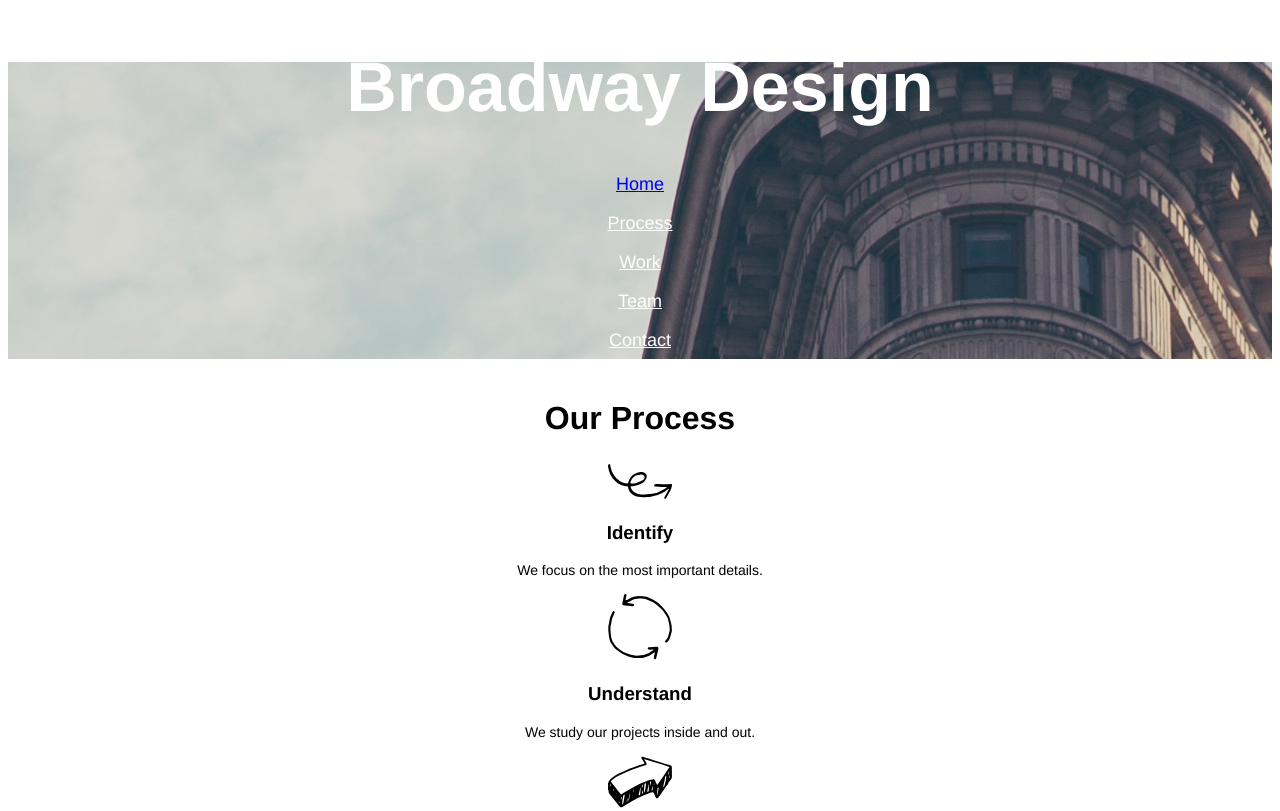
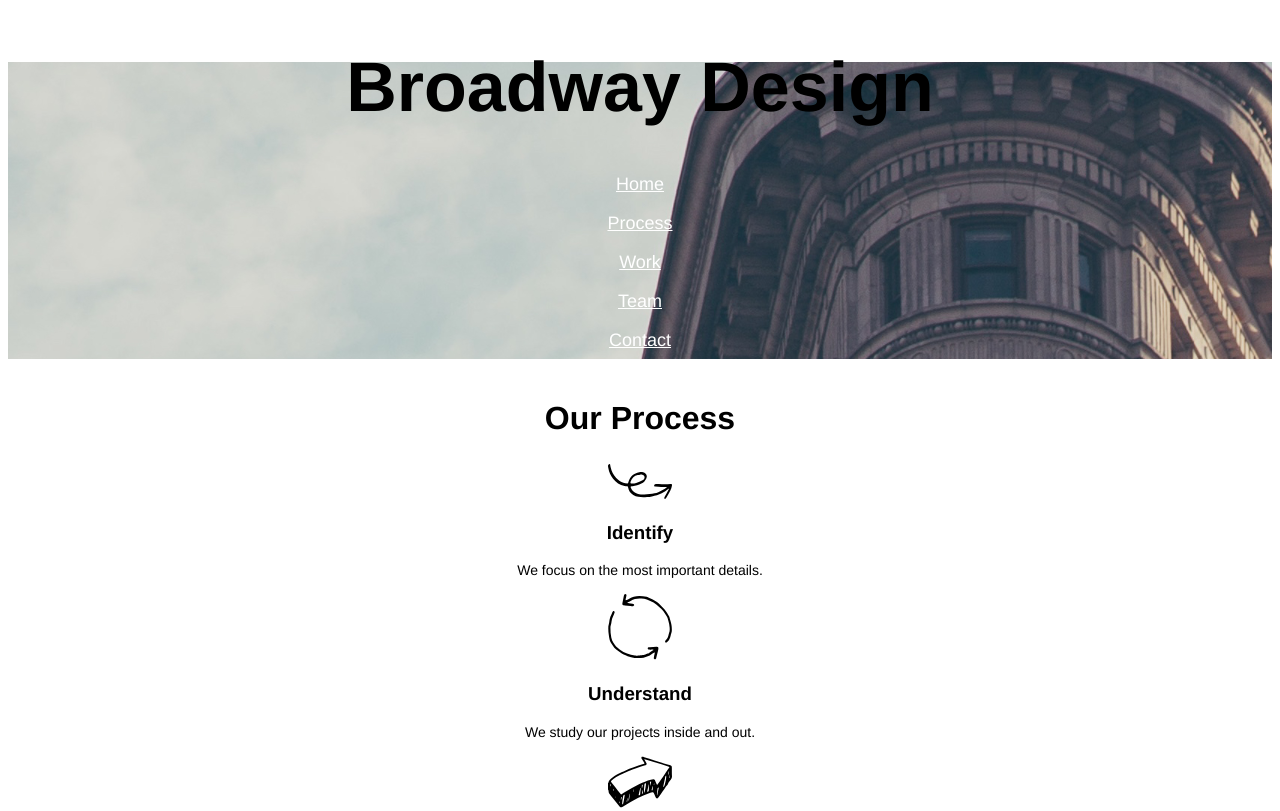
Before and after one commit to olinelson/broadway, a plain HTML site: page index.html in a window 1280 px wide. Shown: the top 811 px of the page. Drawn offline with Linux system fonts and the light colour scheme.

Commit message:
fixed unused hyper link displaying color blue

```diff
--- a/resources/css/style.css
+++ b/resources/css/style.css
@@ -3,6 +3,9 @@ body{
   text-align: center;
 }
 a:visited{
+  color: white;
+}
+a{
   color: white;
 }
 
@@ -11,7 +14,6 @@ a:visited{
 #title{
   font-size: 70px;
   font-weight: bold;
-  color: White;
   text-align: center;
 }
 .menubar{
```
